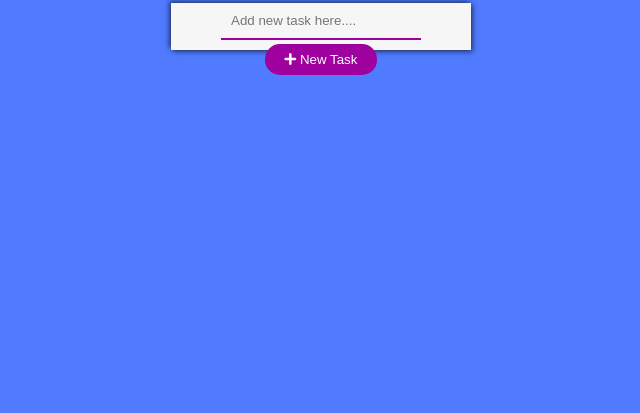
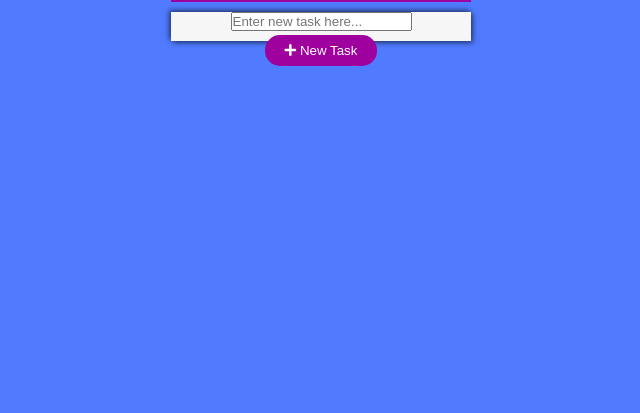
Before and after one commit to frankiefab100/Todo-List-UBB-Team, a plain HTML site: page index.html in a window 1280 px wide. Shown: the part 387-800 px from the top of the page, without its empty margins (319-959 px from the left). Drawn offline with Linux system fonts and the light colour scheme.

Commit message:
Update index.html

```diff
--- a/index.html
+++ b/index.html
@@ -19,18 +19,54 @@
         <h3>Todo-List</h3>
       </div>
       <div class="todo-container">
-          <input class="task-input-1" type="text" name="text" value="" placeholder= "Add new task here....">
-        <div class="task-list">
-          <ul id="myUL">
-            <li class="items">
-              <!-- <label for="todoItem" class="list-item">
+        <input
+          class="todo-input hide"
+          type="text"
+          name="text"
+          placeholder="Enter new task here..."
+        />
 
+        <ul class="todo-list">
+          <!-- <li>
+            <label for="todo-item" class="execute"
+              ><input type="checkbox" name="todo-item" class="todo-item" />
+              <p class="text">Style guide creation</p>
+              <span></span>
+              <i class="fas fa-trash-alt"></i>
+            </label>
+          </li>
+          <li>
+            <label for="todo-item" class="execute"
+              ><input
+                type="checkbox"
+                name="todo-item"
+                class="todo-item"
+                checked
+              />
+              <p class="text">Send wireframes</p>
+              <span></span>
+              <i class="fas fa-trash-alt"></i>
+            </label>
+          </li>
+          <li>
+            <label for="todo-item" class="execute"
+              ><input type="checkbox" name="todo-item" class="todo-item" />
+              <p class="text">Readability About page</p>
+              <span></span>
+              <i class="fas fa-trash-alt"></i>
+            </label>
+          </li>
+          <li>
+            <label for="todo-item" class="execute"
+              ><input type="checkbox" name="todo-item" class="todo-item" />
+              <p class="text">Check color contrast</p>
+              <span></span>
+              <i class="fas fa-trash-alt"></i>
+            </label>
+          </li> -->
+        </ul>
+      </div>
 
-              </label> -->
-            </li>
-          </ul>
-        </div>
-      </div>
       <button type="submit" class="todo-button">
         <i class="fa fa-plus" aria-hidden="true"></i>
         New Task
```
